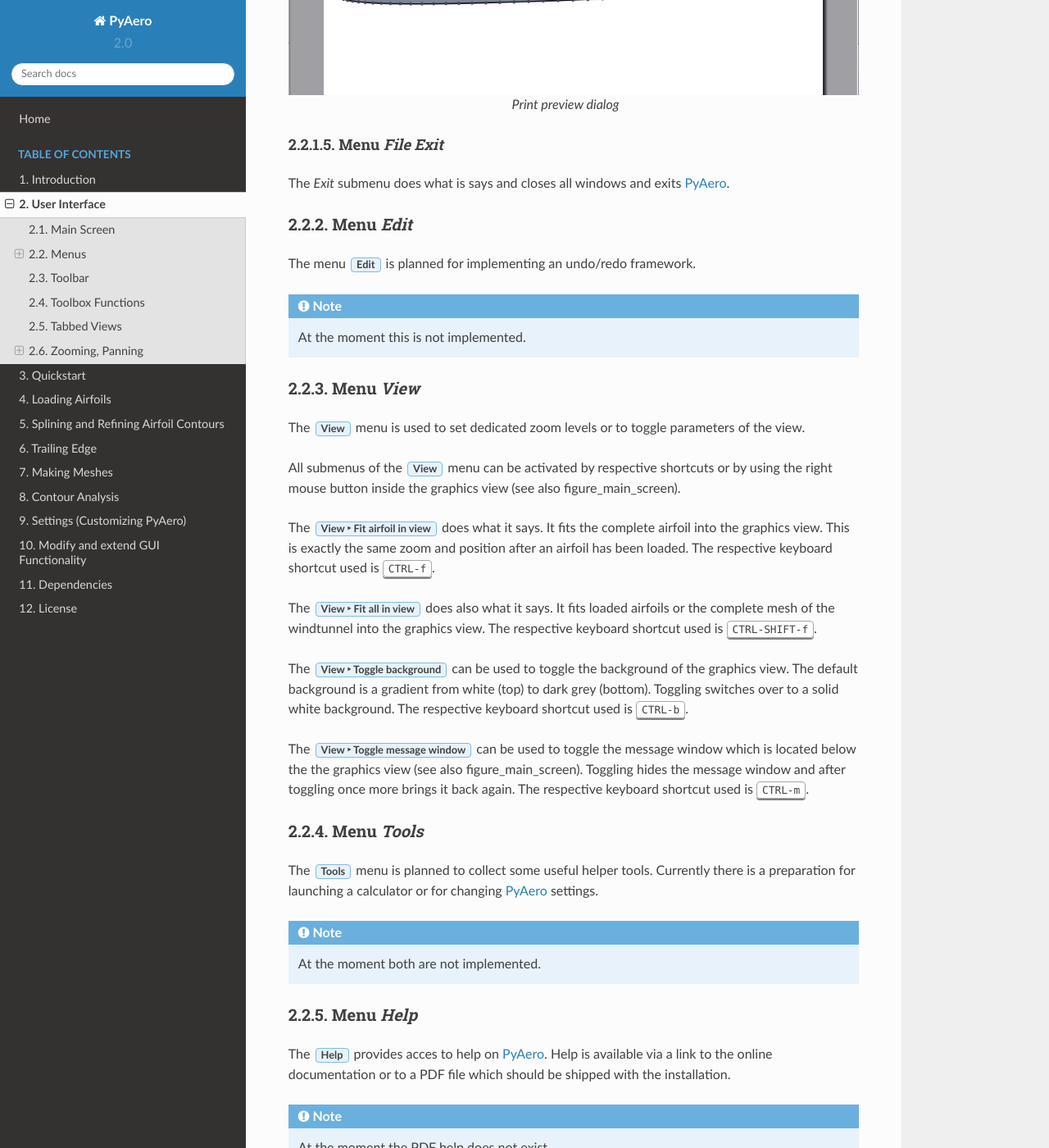
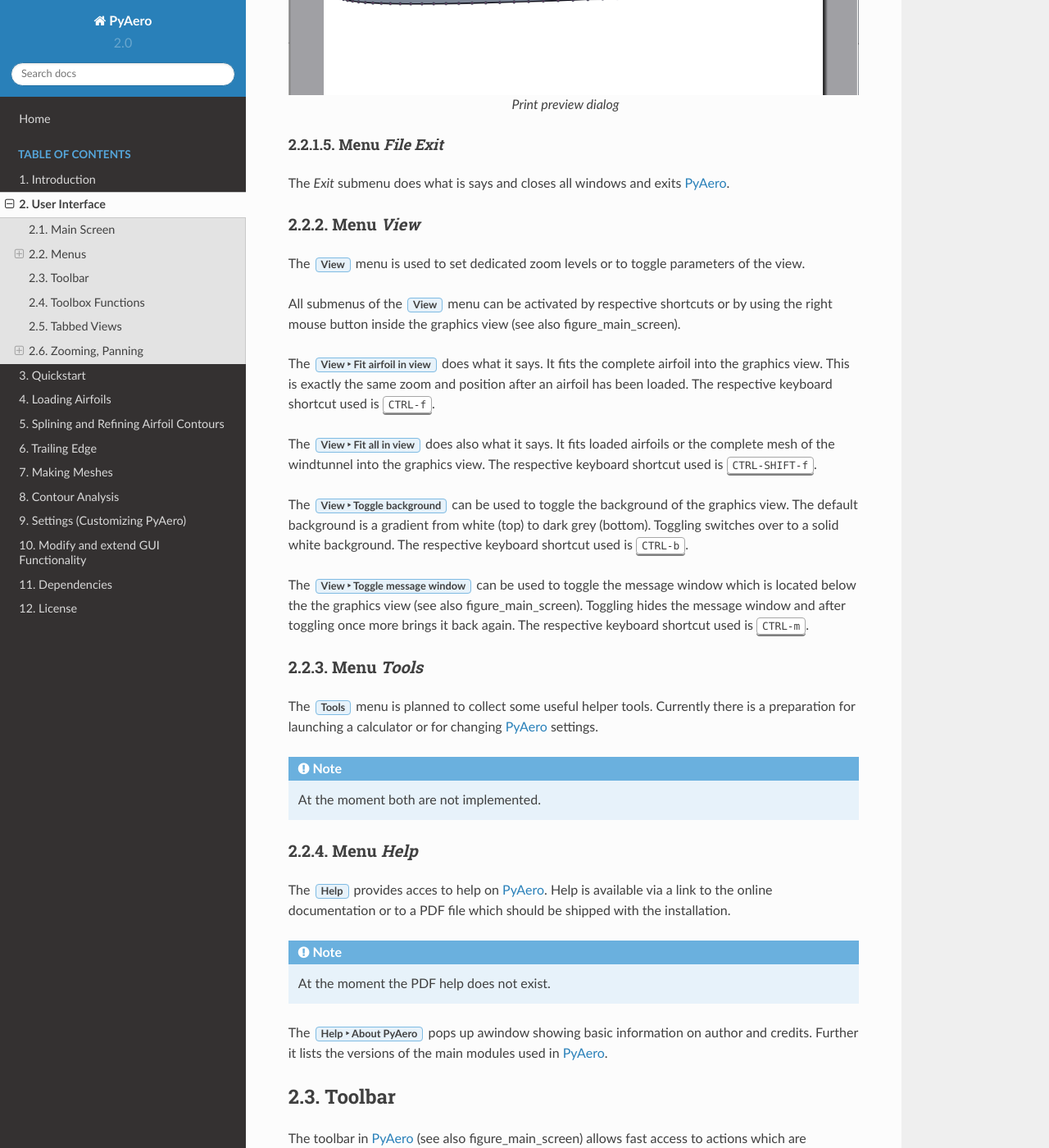
Before and after one commit to chiefenne/PyAero, a Sphinx documentation site: the page built from docs/ui_GUI.rst, in a window 1280 px wide and 1400 px high, scrolled down 2758 px. Shown: the whole window at 82% size. Built offline with Sphinx 7.4.7 and the Read the Docs theme 2.0.0, drawn with Linux system fonts in a browser that asks for light colours.

Commit message:
update docu

```diff
--- a/docs/ui_GUI.rst
+++ b/docs/ui_GUI.rst
@@ -37,7 +37,6 @@ The menus in the menubar and the tools in the toolbar (see Toolbar) are coded in
    PyAero menu structure
 
 .. include:: ui_menu_file.inc
-.. include:: ui_menu_edit.inc
 .. include:: ui_menu_view.inc
 .. include:: ui_menu_tools.inc
 .. include:: ui_menu_help.inc
--- a/docs/ui_menu_edit.inc
+++ /dev/null
@@ -1,7 +0,0 @@
-Menu *Edit*
-^^^^^^^^^^^
-
-The menu :menuselection:`Edit` is planned for implementing an undo/redo framework.
-
-.. note::
-   At the moment this is not implemented.
```
